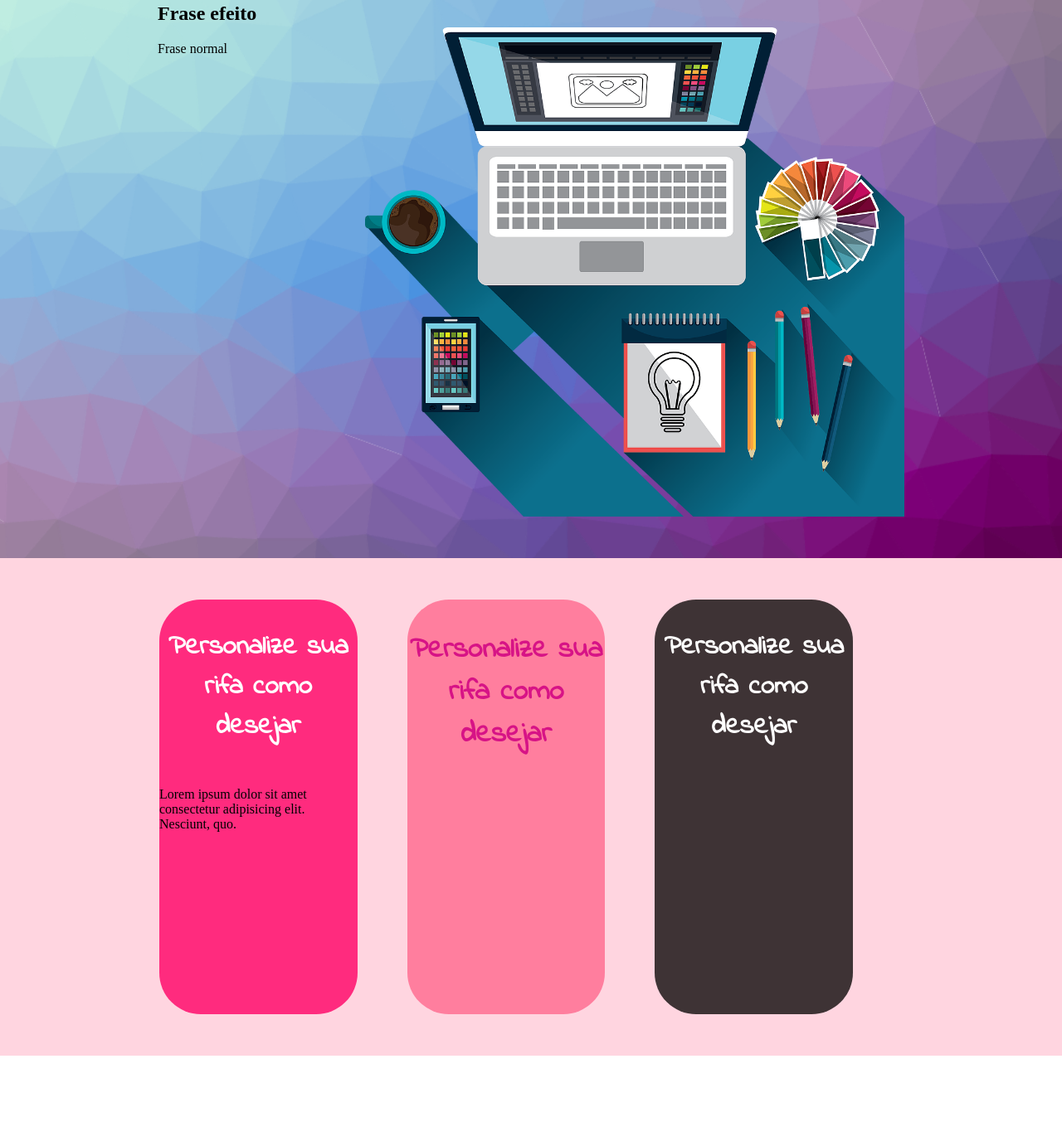
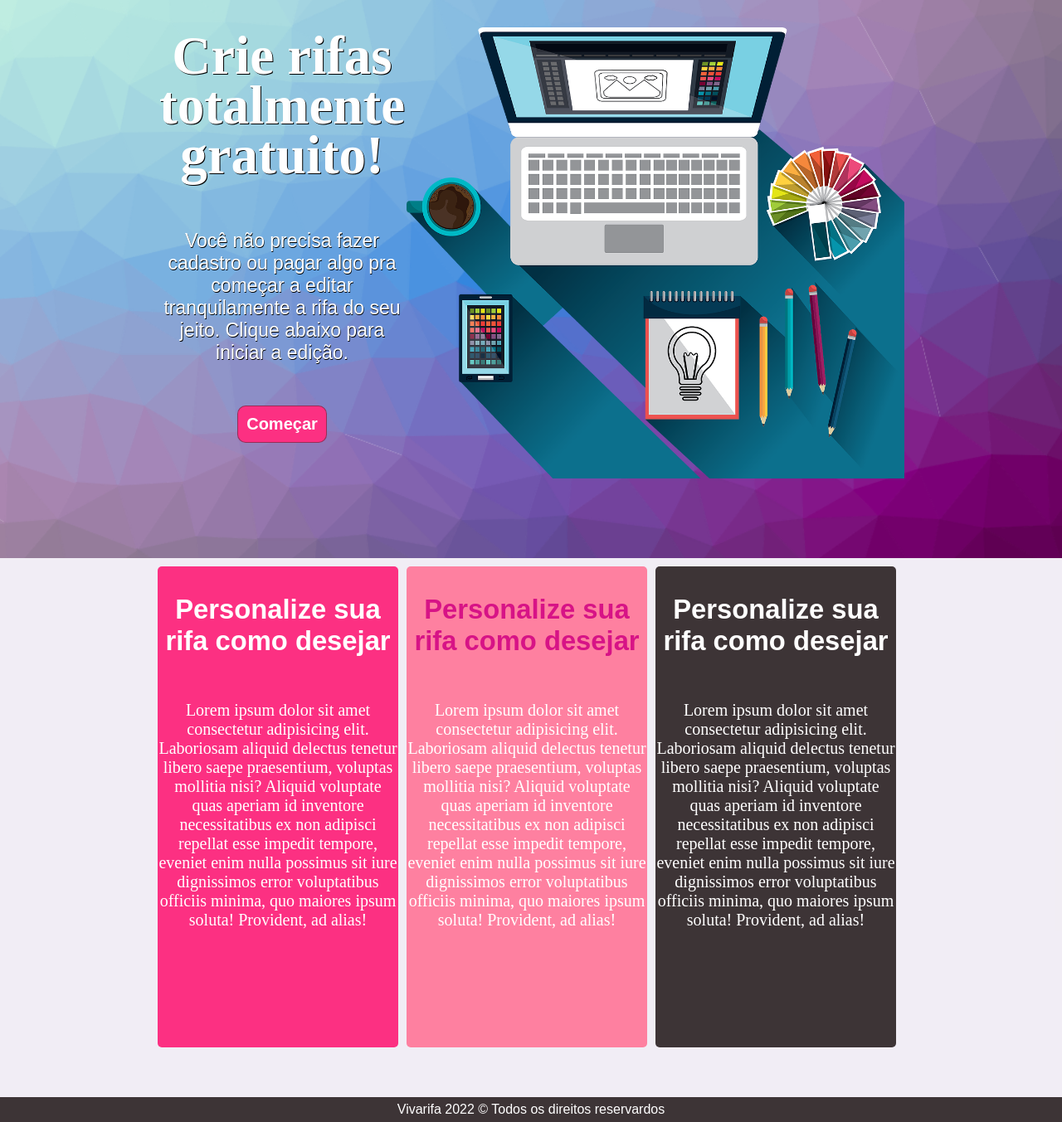
Before and after one commit to henriqerocha/Projeto_HJ_2.0, a plain HTML site: page index.html in a window 1280 px wide. Shown: the part 148-1501 px from the top of the page at 83% size. Before the commit the page ends 1471 px from the top, so only its background shows below. Drawn offline with Linux system fonts and the light colour scheme.

Commit message:
Add files via upload

```diff
--- a/css/style.css
+++ b/css/style.css
@@ -49,9 +49,6 @@ header{
     color: white;
 }
 
-.active{
-    background-color: #31AFB4;
-}
 
 #backImage{
     margin-top: 10px;
@@ -73,6 +70,7 @@ background: linear-gradient(153deg, rgba(30,224,255,1) 0%, rgba(16,84,249,0.5555
 
 .imageTop img{
     margin-top: 50px;
+    width: 600px;
 }
 
 .flex-column{
@@ -86,10 +84,10 @@ background: linear-gradient(153deg, rgba(30,224,255,1) 0%, rgba(16,84,249,0.5555
     display: flex;
     flex: 1;
     flex-direction: column;
-    margin-top: 50px;
-    margin-bottom: 50px;
-    margin-right: 60px;
-    border-radius: 50px;
+    margin-top: 10px;
+    margin-bottom: 10px;
+    margin-right: 10px;
+    border-radius: 5px;
 }
 
 .option1{
@@ -103,11 +101,26 @@ background: linear-gradient(153deg, rgba(30,224,255,1) 0%, rgba(16,84,249,0.5555
     background-color: rgba(52, 43, 45, 0.95);
 }
 
+.option1 p{
+    font-size: 20px;
+    text-align: center;
+    color: white;
+}
+.option2 p{
+    font-size: 20px;
+    text-align: center;
+    color: white;
+}
+.option3 p{
+    font-size: 20px;
+    text-align: center;
+    color: white;
+}
+
 .titleOption1,
 .titleOption2,
 .titleOption3{
-    font-family: 'Dancing Script', cursive;
-font-family: 'Indie Flower', cursive;
+    font-family: Arial, Helvetica, sans-serif;
     color: white;
     font-size: 28px;
     text-align: center;
@@ -116,7 +129,6 @@ font-family: 'Indie Flower', cursive;
 
 .titleOption2{
     color: #D71386;
-    font-size: 30px;
 }
 
 .titleOption3{
@@ -130,12 +142,69 @@ font-family: 'Indie Flower', cursive;
 
 .botWallpaper{
     display: flex;
-    width: 70%;
+    justify-content: center;
     height: 600px;
     margin: 0 auto;
     margin-bottom: 50px;
 }
 
 #conteudo{
-    background-color: rgba(255, 117, 151,0.3);
+    display: flex;
+    background-color: rgba(164, 134, 184,0.15);
 }
+.fraseEfeito{
+    text-align: center;
+    margin: 0;
+}
+.fraseEfeito h1{
+    color: white;
+    font-family: 'Times New Roman', Times, serif;
+    font-weight: bold;
+    font-size: 65px;
+    text-shadow: 1px 1px black;
+    line-height: 60px;
+    margin-bottom: 60px;
+}
+
+.frase{
+    font-size: 23px;
+    text-align: center;
+    text-shadow: 0.07vh 0.07vh black;
+    color: white;
+    font-family: Arial, Helvetica, sans-serif;
+    margin-bottom: 50px;
+}
+.botaoIniciar{
+    display: flex;
+    justify-content: center;
+}
+.botaoIniciar a{
+    font-family: Arial, Helvetica, sans-serif;
+    background-color: #FC3082;
+    list-style: none;
+    text-decoration: none;
+    font-weight: bold;
+    font-size: 20px;
+    color: white;
+    border: 0.1vh solid rgba(52, 43, 45, 0.5);
+    padding: 10px;
+    border-radius: 10px;
+}
+
+.botaoIniciar a:hover{
+    background: rgb(253,128,160);
+background: linear-gradient(48deg, rgba(253,128,160,1) 4%, rgba(252,48,130,1) 97%);
+    color: white;
+}
+
+
+
+#rodape{
+    font-family: Arial, Helvetica, sans-serif;
+    display: flex;
+    justify-content: center;
+    align-items: center;
+    height: 30px;
+    color: white;
+    background-color: #3D3436;
+}
--- a/index.html
+++ b/index.html
@@ -45,15 +45,20 @@
 
                     <div class="tittleTop">
                         <div class="fraseEfeito">
-                            <h1>Frase efeito</h1>
+                            <h1>Crie rifas totalmente gratuito!</h1>
                         </div>
                         <div class="frase">
-                            <p>Frase normal</p>
+                            <p>Você não precisa fazer cadastro ou pagar algo pra começar a editar
+                            tranquilamente a rifa do seu jeito. Clique abaixo para iniciar a edição.</p>
+                        </div>
+
+                        <div class="botaoIniciar">
+                            <a href="">Começar</a>
                         </div>
                     </div>
 
                     <div class="imageTop">
-                        <img src="images/montagem-design.png" alt="" width="650px">
+                        <img src="images/montagem-design.png" alt="">
                     </div>
                 </div>
             </div>
@@ -64,20 +69,22 @@
 
     <section id="conteudo">
 
-        <div class="botWallpaper">
+        <div class="botWallpaper container">
             <div class="option1">
 
                 <div class="titleOption1">
                     <h3>Personalize sua rifa como desejar</h3>
                 </div>
 
-                <p>Lorem ipsum dolor sit amet consectetur adipisicing elit. Nesciunt, quo.</p>
+                <p>Lorem ipsum dolor sit amet consectetur adipisicing elit. Laboriosam aliquid delectus tenetur libero saepe praesentium, voluptas mollitia nisi? Aliquid voluptate quas aperiam id inventore necessitatibus ex non adipisci repellat esse impedit tempore, eveniet enim nulla possimus sit iure dignissimos error voluptatibus officiis minima, quo maiores ipsum soluta! Provident, ad alias!</p>
             </div>
 
             <div class="option2">
                 <div class="titleOption2">
                     <h3>Personalize sua rifa como desejar</h3>
                 </div>
+
+                <p>Lorem ipsum dolor sit amet consectetur adipisicing elit. Laboriosam aliquid delectus tenetur libero saepe praesentium, voluptas mollitia nisi? Aliquid voluptate quas aperiam id inventore necessitatibus ex non adipisci repellat esse impedit tempore, eveniet enim nulla possimus sit iure dignissimos error voluptatibus officiis minima, quo maiores ipsum soluta! Provident, ad alias!</p>
             </div>
 
             <div class="option3">
@@ -85,10 +92,17 @@
                     <h3>Personalize sua rifa como desejar</h3>
                 </div>
 
+                <p>Lorem ipsum dolor sit amet consectetur adipisicing elit. Laboriosam aliquid delectus tenetur libero saepe praesentium, voluptas mollitia nisi? Aliquid voluptate quas aperiam id inventore necessitatibus ex non adipisci repellat esse impedit tempore, eveniet enim nulla possimus sit iure dignissimos error voluptatibus officiis minima, quo maiores ipsum soluta! Provident, ad alias!</p>
+
             </div>
 
         </div>
     </section>
+
+<footer id="rodape">
+    Vivarifa 2022 &copy; Todos os direitos reservardos
+
+</footer>
 
 
 
```
